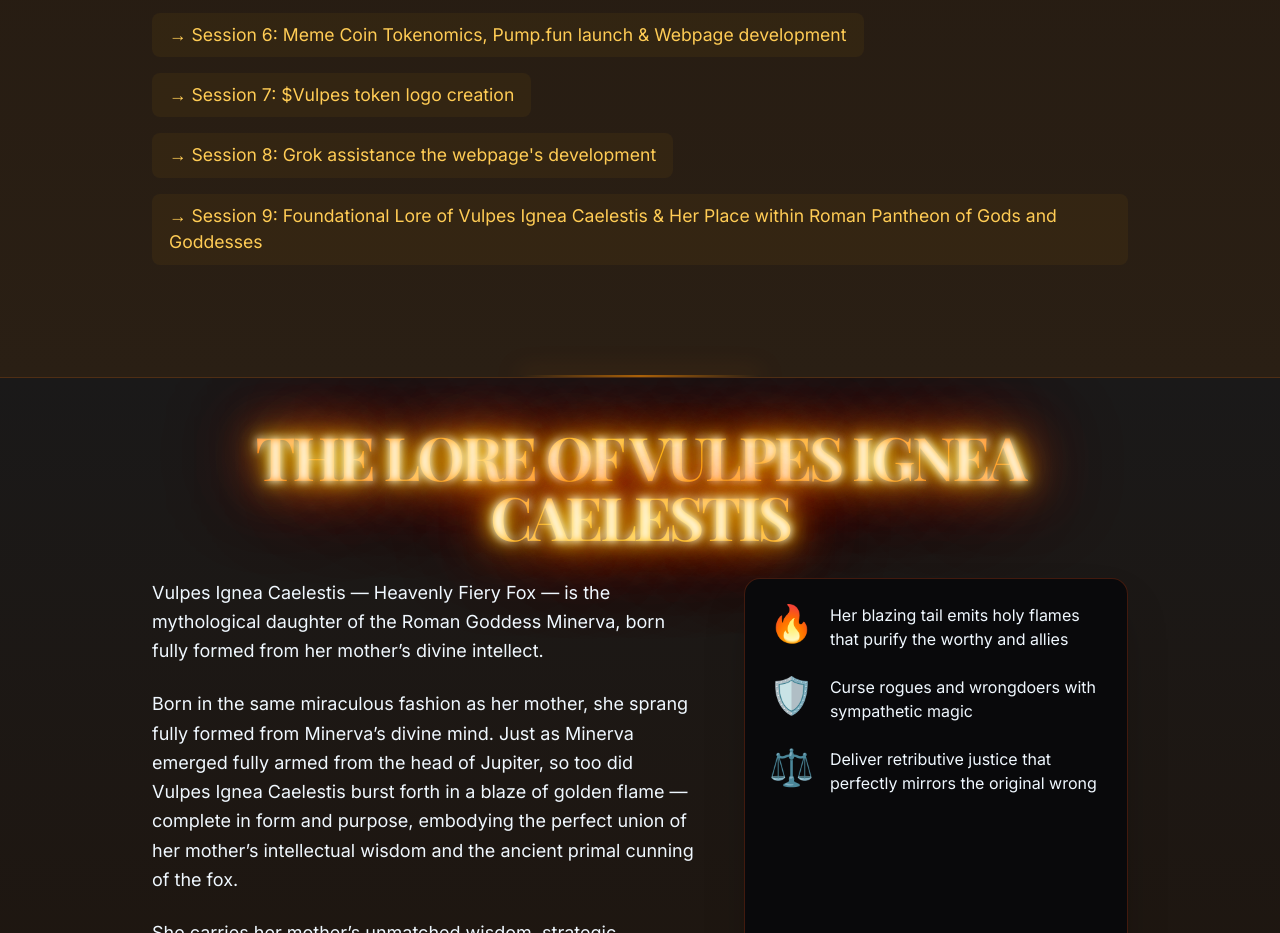
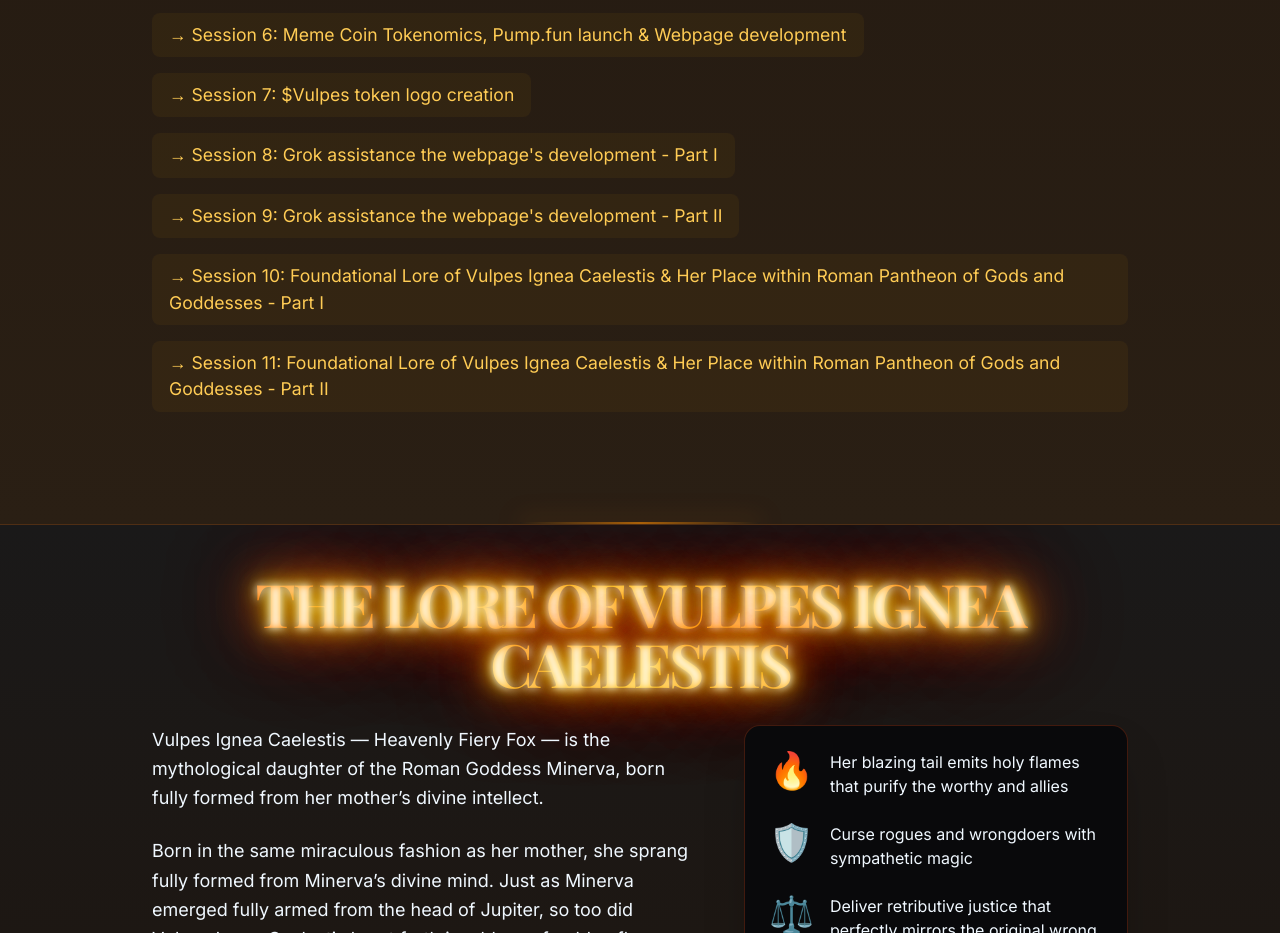
Before and after one commit to BarryHabsburg/vulpes-ignea-caelestis, a plain HTML site: page index.html in a window 1280 px wide. Shown: the part 3223-4156 px from the top of the page. Drawn offline with nearby package versions, Linux system fonts and the light colour scheme.

Commit message:
Update #4: Add new Grok session links.

```diff
--- a/index.html
+++ b/index.html
@@ -291,12 +291,22 @@
                 </li>
                 <li>
                     <a href="https://x.com/i/grok/share/e1e519ee8e9d4d85a57558f86d807d24" target="_blank" rel="noopener">
-                    → Session 8: Grok assistance the webpage's development
+                    → Session 8: Grok assistance the webpage's development - Part I
+                    </a>
+                </li>
+                <li>
+                    <a href="https://x.com/i/grok/share/7b533cba52bb4ff499684cd26412f221" target="_blank" rel="noopener">
+                    → Session 9: Grok assistance the webpage's development - Part II
                     </a>
                 </li>
                 <li>
                     <a href="https://x.com/i/grok/share/db31bbe007dc42d0b2cef96311bcdc66" target="_blank" rel="noopener">
-                    → Session 9: Foundational Lore of Vulpes Ignea Caelestis & Her Place within Roman Pantheon of Gods and Goddesses
+                    → Session 10: Foundational Lore of Vulpes Ignea Caelestis & Her Place within Roman Pantheon of Gods and Goddesses - Part I
+                    </a>
+                </li>
+                <li>
+                    <a href="https://x.com/i/grok/share/db31bbe007dc42d0b2cef96311bcdc66" target="_blank" rel="noopener">
+                    → Session 11: Foundational Lore of Vulpes Ignea Caelestis & Her Place within Roman Pantheon of Gods and Goddesses - Part II
                     </a>
                 </li>
                 <!-- Add more <li> blocks as needed -->
```
